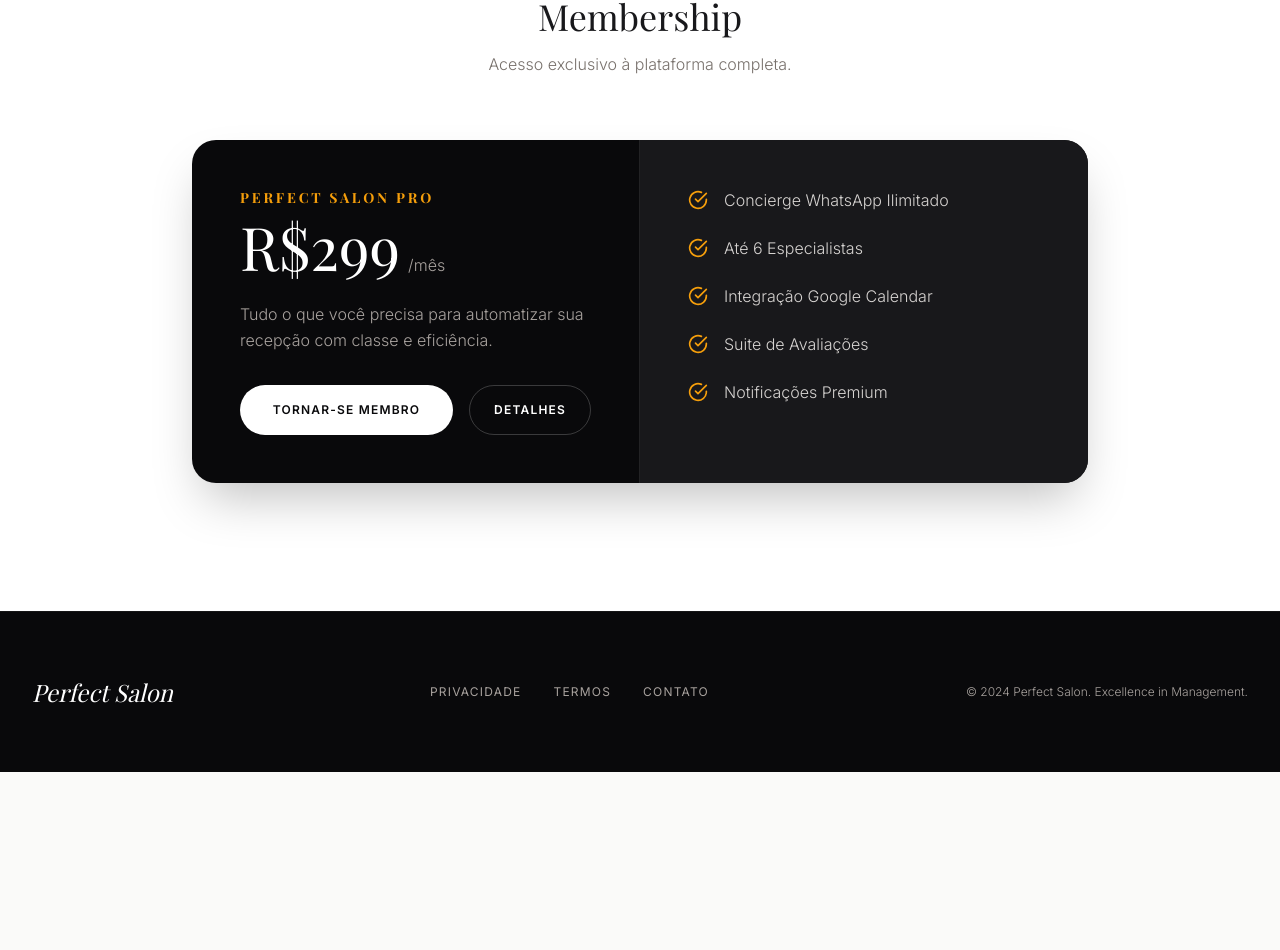
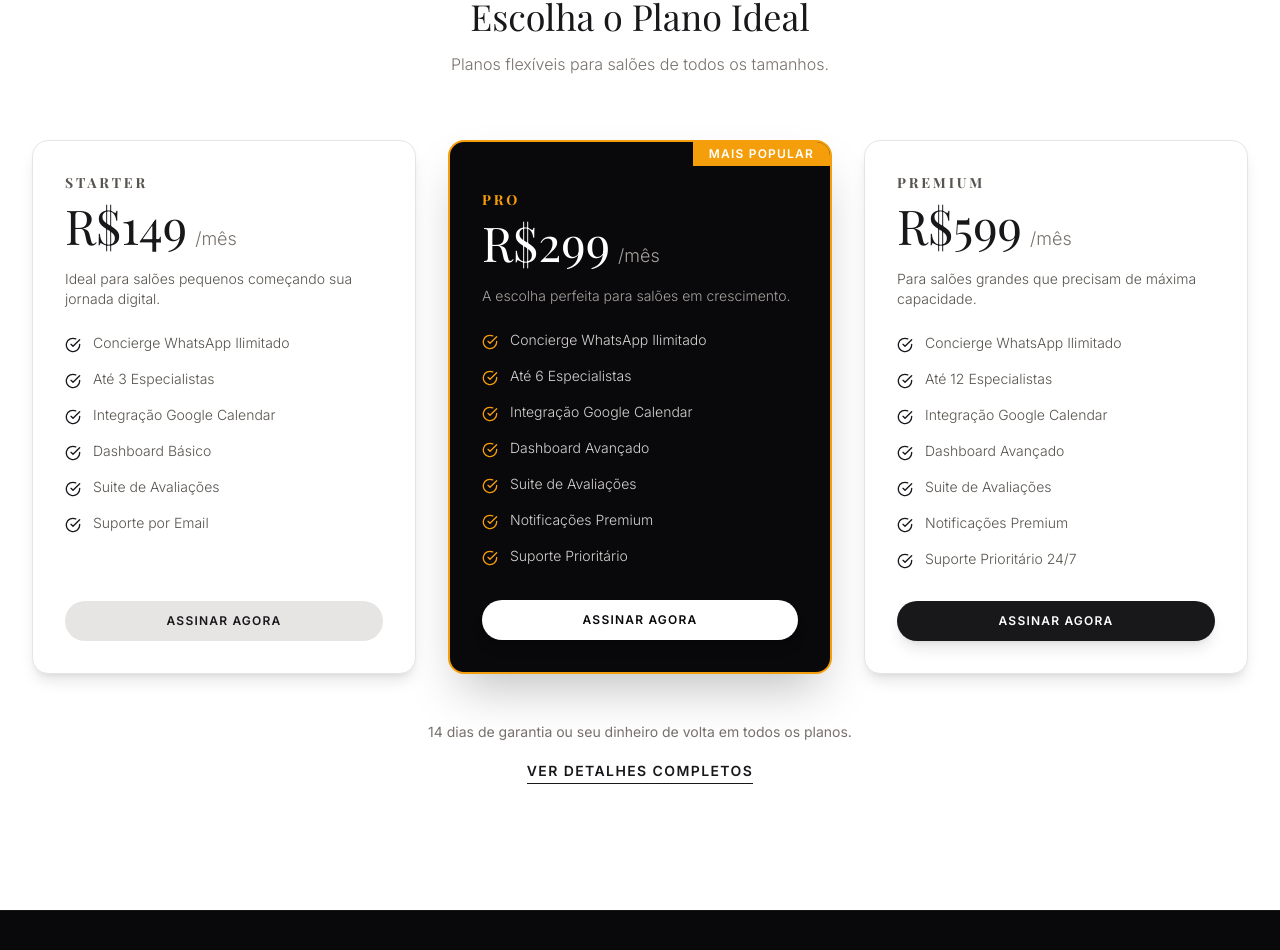
Before and after one commit to cassianotadaoyasumitsu/autosalon, a React (Vite) app: page / in a window 1280 px wide. Shown: the part 3417-4367 px from the top of the page. Before the commit the page ends 4189 px from the top, so only its background shows below. Built offline with nearby package versions, Linux system fonts and the light colour scheme; a web font is replaced by a local one.

Commit message:
feat: membership

```diff
--- a/pages/LandingPage.tsx
+++ b/pages/LandingPage.tsx
@@ -291,43 +291,130 @@
       <div className="py-32 bg-white">
         <div className="max-w-7xl mx-auto px-6 lg:px-8">
           <div className="text-center mb-16">
-            <h2 className="text-4xl font-serif text-zinc-900">Membership</h2>
-            <p className="mt-4 text-stone-500 font-light">Acesso exclusivo à plataforma completa.</p>
+            <h2 className="text-4xl font-serif text-zinc-900">Escolha o Plano Ideal</h2>
+            <p className="mt-4 text-stone-500 font-light">Planos flexíveis para salões de todos os tamanhos.</p>
           </div>
 
-          <div className="max-w-4xl mx-auto bg-zinc-950 rounded-3xl overflow-hidden shadow-2xl flex flex-col md:flex-row">
-             <div className="p-12 md:w-1/2 flex flex-col justify-center border-b md:border-b-0 md:border-r border-white/10">
-                <h3 className="text-amber-500 text-sm font-bold uppercase tracking-[0.2em] mb-2">Perfect Salon Pro</h3>
-                <div className="flex items-baseline text-white mb-6">
-                  <span className="text-6xl font-serif">R$299</span>
-                  <span className="ml-2 text-stone-400 font-light">/mês</span>
+          <div className="grid grid-cols-1 md:grid-cols-3 gap-8 max-w-7xl mx-auto">
+            {/* Starter Plan */}
+            <div className="bg-white rounded-2xl overflow-hidden shadow-lg border border-stone-200 flex flex-col">
+              <div className="p-8 flex flex-col flex-1">
+                <h3 className="text-stone-600 text-sm font-bold uppercase tracking-[0.2em] mb-2">Starter</h3>
+                <div className="flex items-baseline text-zinc-900 mb-4">
+                  <span className="text-5xl font-serif">R$149</span>
+                  <span className="ml-2 text-stone-500 font-light text-lg">/mês</span>
                 </div>
-                <p className="text-stone-400 font-light leading-relaxed mb-8">
-                  Tudo o que você precisa para automatizar sua recepção com classe e eficiência.
+                <p className="text-stone-600 font-light text-sm mb-6">
+                  Ideal para salões pequenos começando sua jornada digital.
                 </p>
-                <div className="flex space-x-4">
+                <ul className="space-y-4 mb-8 flex-1">
+                  {[
+                    'Concierge WhatsApp Ilimitado',
+                    'Até 3 Especialistas',
+                    'Integração Google Calendar',
+                    'Dashboard Básico',
+                    'Suite de Avaliações',
+                    'Suporte por Email'
+                  ].map((feat) => (
+                    <li key={feat} className="flex items-start">
+                      <CheckCircle className="h-4 w-4 text-zinc-900 mt-1 flex-shrink-0" />
+                      <p className="ml-3 text-stone-600 font-light text-sm">{feat}</p>
+                    </li>
+                  ))}
+                </ul>
                 <button
                   type="button"
                   onClick={() => navigate('/signup')}
-                     className="flex-1 bg-white text-zinc-950 py-4 rounded-full text-xs font-bold uppercase tracking-widest hover:bg-stone-200 transition-colors"
+                  className="w-full bg-stone-200 text-zinc-900 py-3 rounded-full text-xs font-bold uppercase tracking-widest hover:bg-stone-300 transition-colors"
                 >
-                    Tornar-se Membro
+                  Assinar Agora
                 </button>
-                  <Link to="/pricing" className="flex items-center justify-center px-6 py-4 border border-white/20 rounded-full text-xs font-bold uppercase tracking-widest text-white hover:bg-white/10 transition-colors">
-                     Detalhes
-                  </Link>
               </div>
             </div>
-             <div className="p-12 md:w-1/2 bg-zinc-900">
-                <ul className="space-y-6">
-                  {['Concierge WhatsApp Ilimitado', 'Até 6 Especialistas', 'Integração Google Calendar', 'Suite de Avaliações', 'Notificações Premium'].map((feat) => (
+
+            {/* Pro Plan - Featured */}
+            <div className="bg-zinc-950 rounded-2xl overflow-hidden shadow-2xl border-2 border-amber-500 flex flex-col relative">
+              <div className="absolute top-0 right-0 bg-amber-500 text-white px-4 py-1 text-xs font-bold uppercase tracking-widest">
+                Mais Popular
+              </div>
+              <div className="p-8 flex flex-col flex-1 pt-12">
+                <h3 className="text-amber-500 text-sm font-bold uppercase tracking-[0.2em] mb-2">Pro</h3>
+                <div className="flex items-baseline text-white mb-4">
+                  <span className="text-5xl font-serif">R$299</span>
+                  <span className="ml-2 text-stone-400 font-light text-lg">/mês</span>
+                </div>
+                <p className="text-stone-400 font-light text-sm mb-6">
+                  A escolha perfeita para salões em crescimento.
+                </p>
+                <ul className="space-y-4 mb-8 flex-1">
+                  {[
+                    'Concierge WhatsApp Ilimitado',
+                    'Até 6 Especialistas',
+                    'Integração Google Calendar',
+                    'Dashboard Avançado',
+                    'Suite de Avaliações',
+                    'Notificações Premium',
+                    'Suporte Prioritário'
+                  ].map((feat) => (
                     <li key={feat} className="flex items-start">
-                      <CheckCircle className="h-5 w-5 text-amber-500 mt-0.5 flex-shrink-0" />
-                      <p className="ml-4 text-stone-300 font-light">{feat}</p>
+                      <CheckCircle className="h-4 w-4 text-amber-500 mt-1 flex-shrink-0" />
+                      <p className="ml-3 text-stone-300 font-light text-sm">{feat}</p>
                     </li>
                   ))}
                 </ul>
+                <button
+                  type="button"
+                  onClick={() => navigate('/signup')}
+                  className="w-full bg-white text-zinc-950 py-3 rounded-full text-xs font-bold uppercase tracking-widest hover:bg-stone-200 transition-colors shadow-lg"
+                >
+                  Assinar Agora
+                </button>
               </div>
+            </div>
+
+            {/* Premium Plan */}
+            <div className="bg-white rounded-2xl overflow-hidden shadow-lg border border-stone-200 flex flex-col">
+              <div className="p-8 flex flex-col flex-1">
+                <h3 className="text-stone-600 text-sm font-bold uppercase tracking-[0.2em] mb-2">Premium</h3>
+                <div className="flex items-baseline text-zinc-900 mb-4">
+                  <span className="text-5xl font-serif">R$599</span>
+                  <span className="ml-2 text-stone-500 font-light text-lg">/mês</span>
+                </div>
+                <p className="text-stone-600 font-light text-sm mb-6">
+                  Para salões grandes que precisam de máxima capacidade.
+                </p>
+                <ul className="space-y-4 mb-8 flex-1">
+                  {[
+                    'Concierge WhatsApp Ilimitado',
+                    'Até 12 Especialistas',
+                    'Integração Google Calendar',
+                    'Dashboard Avançado',
+                    'Suite de Avaliações',
+                    'Notificações Premium',
+                    'Suporte Prioritário 24/7'
+                  ].map((feat) => (
+                    <li key={feat} className="flex items-start">
+                      <CheckCircle className="h-4 w-4 text-zinc-900 mt-1 flex-shrink-0" />
+                      <p className="ml-3 text-stone-600 font-light text-sm">{feat}</p>
+                    </li>
+                  ))}
+                </ul>
+                <button
+                  type="button"
+                  onClick={() => navigate('/signup')}
+                  className="w-full bg-zinc-900 text-white py-3 rounded-full text-xs font-bold uppercase tracking-widest hover:bg-zinc-800 transition-colors shadow-lg"
+                >
+                  Assinar Agora
+                </button>
+              </div>
+            </div>
+          </div>
+
+          <div className="text-center mt-12">
+            <p className="text-stone-500 text-sm mb-4">14 dias de garantia ou seu dinheiro de volta em todos os planos.</p>
+            <Link to="/pricing" className="text-sm font-bold uppercase tracking-widest text-zinc-900 border-b border-zinc-900 pb-1 hover:text-amber-600 hover:border-amber-600 transition-colors">
+              Ver detalhes completos
+            </Link>
           </div>
         </div>
       </div>
--- a/pages/PricingPage.tsx
+++ b/pages/PricingPage.tsx
@@ -14,34 +14,64 @@
       <div className="py-24">
         <div className="max-w-7xl mx-auto px-6 lg:px-8">
            <div className="text-center max-w-3xl mx-auto mb-16">
-              <h1 className="text-4xl font-serif text-zinc-900 mb-6">Plano Único, Benefícios Completos</h1>
+              <h1 className="text-4xl font-serif text-zinc-900 mb-6">Escolha o Plano Ideal</h1>
               <p className="text-xl text-stone-500 font-light">
-                Simplificamos nossa oferta. Sem custos ocultos, sem fidelidade forçada. Apenas a melhor tecnologia para o seu salão.
+                Planos flexíveis para salões de todos os tamanhos. Sem custos ocultos, sem fidelidade forçada.
               </p>
            </div>
 
-           <div className="max-w-4xl mx-auto bg-white rounded-3xl overflow-hidden shadow-2xl flex flex-col md:flex-row border border-stone-100">
-             <div className="p-12 md:w-1/2 flex flex-col justify-center border-b md:border-b-0 md:border-r border-stone-100">
-                <h3 className="text-amber-600 text-sm font-bold uppercase tracking-[0.2em] mb-2">Perfect Salon Pro</h3>
-                <div className="flex items-baseline text-zinc-900 mb-6">
-                  <span className="text-6xl font-serif">R$299</span>
-                  <span className="ml-2 text-stone-500 font-light">/mês</span>
+           <div className="grid grid-cols-1 md:grid-cols-3 gap-8 max-w-7xl mx-auto mb-16">
+             {/* Starter Plan */}
+             <div className="bg-white rounded-2xl overflow-hidden shadow-lg border border-stone-200 flex flex-col">
+               <div className="p-8 flex flex-col flex-1">
+                 <h3 className="text-stone-600 text-sm font-bold uppercase tracking-[0.2em] mb-2">Starter</h3>
+                 <div className="flex items-baseline text-zinc-900 mb-4">
+                   <span className="text-5xl font-serif">R$149</span>
+                   <span className="ml-2 text-stone-500 font-light text-lg">/mês</span>
                  </div>
-                <p className="text-stone-600 font-light leading-relaxed mb-8">
-                  Acesso irrestrito a todas as funcionalidades de gestão, automação e inteligência artificial.
+                 <p className="text-stone-600 font-light text-sm mb-6">
+                   Ideal para salões pequenos começando sua jornada digital.
                  </p>
+                 <ul className="space-y-4 mb-8 flex-1">
+                   {[
+                     'Conexão WhatsApp Business API',
+                     'Até 3 Profissionais/Agendas',
+                     'Sincronização Google Calendar',
+                     'Dashboard Básico',
+                     'Sistema de Avaliação de Clientes',
+                     'Suporte por Email'
+                   ].map((feat) => (
+                     <li key={feat} className="flex items-start">
+                       <CheckCircle className="h-4 w-4 text-zinc-900 mt-1 flex-shrink-0" />
+                       <p className="ml-3 text-stone-600 font-light text-sm">{feat}</p>
+                     </li>
+                   ))}
+                 </ul>
                  <button
                    type="button"
                    onClick={() => navigate('/signup')}
-                   className="w-full bg-zinc-900 text-white py-4 rounded-full text-xs font-bold uppercase tracking-widest hover:bg-zinc-800 transition-colors shadow-lg"
+                   className="w-full bg-stone-200 text-zinc-900 py-3 rounded-full text-xs font-bold uppercase tracking-widest hover:bg-stone-300 transition-colors"
                  >
                    Assinar Agora
                  </button>
-                <p className="text-center text-xs text-stone-400 mt-4">14 dias de garantia ou seu dinheiro de volta.</p>
                </div>
-             <div className="p-12 md:w-1/2 bg-stone-50">
-                <h4 className="font-serif text-lg mb-6">O que está incluso:</h4>
-                <ul className="space-y-6">
+             </div>
+
+             {/* Pro Plan - Featured */}
+             <div className="bg-white rounded-2xl overflow-hidden shadow-2xl border-2 border-amber-500 flex flex-col relative">
+               <div className="absolute top-0 right-0 bg-amber-500 text-white px-4 py-1 text-xs font-bold uppercase tracking-widest">
+                 Mais Popular
+               </div>
+               <div className="p-8 flex flex-col flex-1 pt-12">
+                 <h3 className="text-amber-600 text-sm font-bold uppercase tracking-[0.2em] mb-2">Pro</h3>
+                 <div className="flex items-baseline text-zinc-900 mb-4">
+                   <span className="text-5xl font-serif">R$299</span>
+                   <span className="ml-2 text-stone-500 font-light text-lg">/mês</span>
+                 </div>
+                 <p className="text-stone-600 font-light text-sm mb-6">
+                   A escolha perfeita para salões em crescimento.
+                 </p>
+                 <ul className="space-y-4 mb-8 flex-1">
                    {[
                      'Conexão WhatsApp Business API',
                      'Até 6 Profissionais/Agendas',
@@ -51,12 +81,60 @@
                      'Suporte Prioritário'
                    ].map((feat) => (
                      <li key={feat} className="flex items-start">
-                      <CheckCircle className="h-5 w-5 text-zinc-900 mt-0.5 flex-shrink-0" />
-                      <p className="ml-4 text-stone-600 font-light">{feat}</p>
+                       <CheckCircle className="h-4 w-4 text-zinc-900 mt-1 flex-shrink-0" />
+                       <p className="ml-3 text-stone-600 font-light text-sm">{feat}</p>
                      </li>
                    ))}
                  </ul>
+                 <button
+                   type="button"
+                   onClick={() => navigate('/signup')}
+                   className="w-full bg-zinc-900 text-white py-3 rounded-full text-xs font-bold uppercase tracking-widest hover:bg-zinc-800 transition-colors shadow-lg"
+                 >
+                   Assinar Agora
+                 </button>
                </div>
+             </div>
+
+             {/* Premium Plan */}
+             <div className="bg-white rounded-2xl overflow-hidden shadow-lg border border-stone-200 flex flex-col">
+               <div className="p-8 flex flex-col flex-1">
+                 <h3 className="text-stone-600 text-sm font-bold uppercase tracking-[0.2em] mb-2">Premium</h3>
+                 <div className="flex items-baseline text-zinc-900 mb-4">
+                   <span className="text-5xl font-serif">R$599</span>
+                   <span className="ml-2 text-stone-500 font-light text-lg">/mês</span>
+                 </div>
+                 <p className="text-stone-600 font-light text-sm mb-6">
+                   Para salões grandes que precisam de máxima capacidade.
+                 </p>
+                 <ul className="space-y-4 mb-8 flex-1">
+                   {[
+                     'Conexão WhatsApp Business API',
+                     'Até 12 Profissionais/Agendas',
+                     'Sincronização Google Calendar',
+                     'Dashboard Avançado',
+                     'Sistema de Avaliação de Clientes',
+                     'Suporte Prioritário 24/7'
+                   ].map((feat) => (
+                     <li key={feat} className="flex items-start">
+                       <CheckCircle className="h-4 w-4 text-zinc-900 mt-1 flex-shrink-0" />
+                       <p className="ml-3 text-stone-600 font-light text-sm">{feat}</p>
+                     </li>
+                   ))}
+                 </ul>
+                 <button
+                   type="button"
+                   onClick={() => navigate('/signup')}
+                   className="w-full bg-zinc-900 text-white py-3 rounded-full text-xs font-bold uppercase tracking-widest hover:bg-zinc-800 transition-colors shadow-lg"
+                 >
+                   Assinar Agora
+                 </button>
+               </div>
+             </div>
+          </div>
+
+          <div className="text-center mb-16">
+            <p className="text-stone-500 text-sm">14 dias de garantia ou seu dinheiro de volta em todos os planos.</p>
           </div>
 
           {/* FAQ */}
@@ -66,7 +144,7 @@
                 {[
                   { q: 'Preciso pagar a mais pelo WhatsApp?', a: 'Não. A conexão com o Evolution API está inclusa no plano. Você só precisa manter seu número ativo.' },
                   { q: 'Como funciona o pagamento?', a: 'Trabalhamos com cartão de crédito ou PIX recorrente. A cobrança é automática mensalmente.' },
-                  { q: 'Posso adicionar mais profissionais?', a: 'O plano base cobre até 6 profissionais. Para equipes maiores, entre em contato para um plano Enterprise.' },
+                  { q: 'Posso adicionar mais profissionais?', a: 'Cada plano tem um limite de profissionais. Se precisar de mais, você pode fazer upgrade para um plano superior ou entrar em contato para um plano Enterprise personalizado.' },
                 ].map((item) => (
                    <div key={item.q} className="bg-white p-6 rounded-xl border border-stone-200">
                       <div className="flex items-start">
```
Lines whose indentation alone changed are shown as unchanged.
